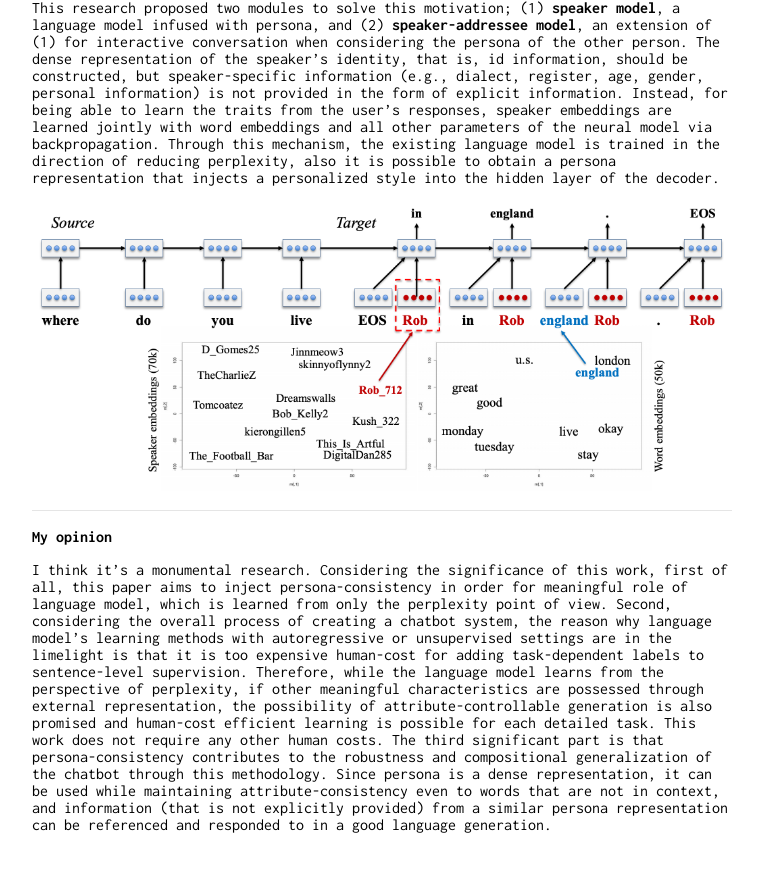
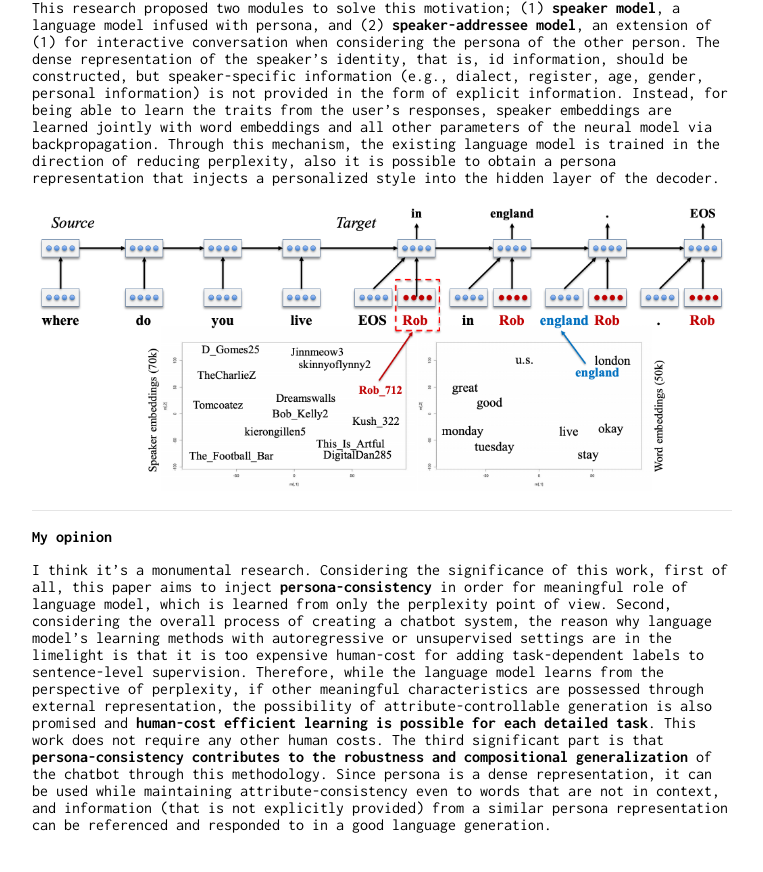
Before and after one commit to minbeomkim/minbeomkim.github.io, a Jekyll site: the page built from post-A-Persona-Based-Neural-Conversation-Model.md, in a window 1280 px wide and 900 px high, scrolled down 1119 px. Shown: the top 872 px of the window, without its empty margins (258-1021 px from the left). Built offline with Jekyll 4.4.1, drawn with Linux system fonts in a browser that asks for light colours; our own code applies the rules of GitHub Pages for plain Markdown files.

```diff
--- a/post-A-Persona-Based-Neural-Conversation-Model.md
+++ b/post-A-Persona-Based-Neural-Conversation-Model.md
@@ -22,7 +22,7 @@ This research proposed two modules to solve this motivation; (1) **speaker model
 ---
 **My opinion**
 
-I think it's a monumental research. Considering the significance of this work, first of all, this paper aims to inject persona-consistency in order for meaningful role of language model, which is learned from only the perplexity point of view. Second, considering the overall process of creating a chatbot system, the reason why language model's learning methods with autoregressive or unsupervised settings are in the limelight is that it is too expensive human-cost for adding task-dependent labels to sentence-level supervision. Therefore, while the language model learns from the perspective of perplexity, if other meaningful characteristics are possessed through external representation, the possibility of attribute-controllable generation is also promised and human-cost efficient learning is possible for each detailed task. This work does not require any other human costs. The third significant part is that persona-consistency contributes to the robustness and compositional generalization of the chatbot through this methodology. Since persona is a dense representation, it can be used while maintaining attribute-consistency even to words that are not in context, and information (that is not explicitly provided) from a similar persona representation can be referenced and responded to in a good language generation.
+I think it's a monumental research. Considering the significance of this work, first of all, this paper aims to inject **persona-consistency** in order for meaningful role of language model, which is learned from only the perplexity point of view. Second, considering the overall process of creating a chatbot system, the reason why language model's learning methods with autoregressive or unsupervised settings are in the limelight is that it is too expensive human-cost for adding task-dependent labels to sentence-level supervision. Therefore, while the language model learns from the perspective of perplexity, if other meaningful characteristics are possessed through external representation, the possibility of attribute-controllable generation is also promised and **human-cost efficient learning is possible for each detailed task**. This work does not require any other human costs. The third significant part is that **persona-consistency contributes to the robustness and compositional generalization** of the chatbot through this methodology. Since persona is a dense representation, it can be used while maintaining attribute-consistency even to words that are not in context, and information (that is not explicitly provided) from a similar persona representation can be referenced and responded to in a good language generation.
 
 <br/>
 <br/>
```
